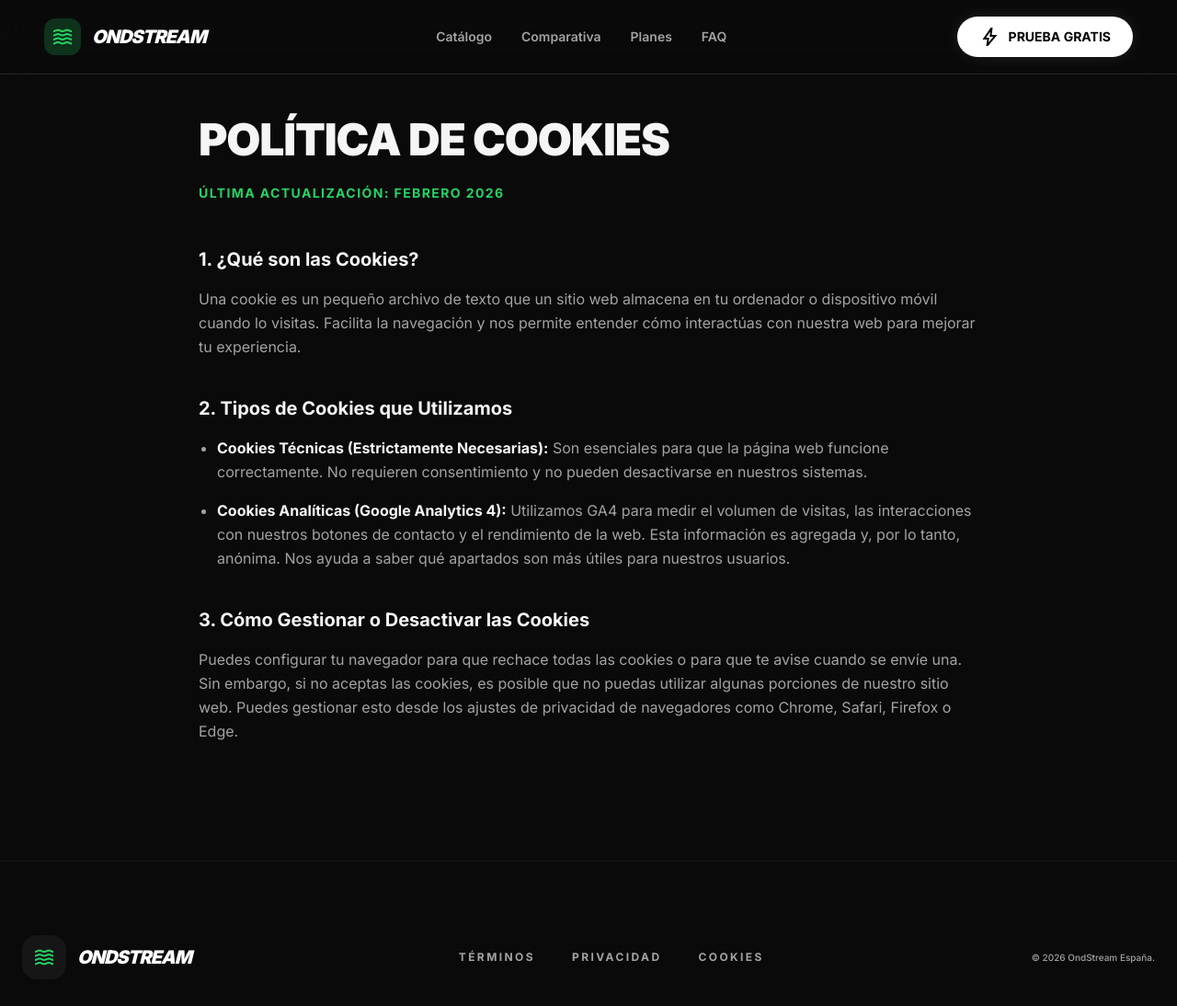
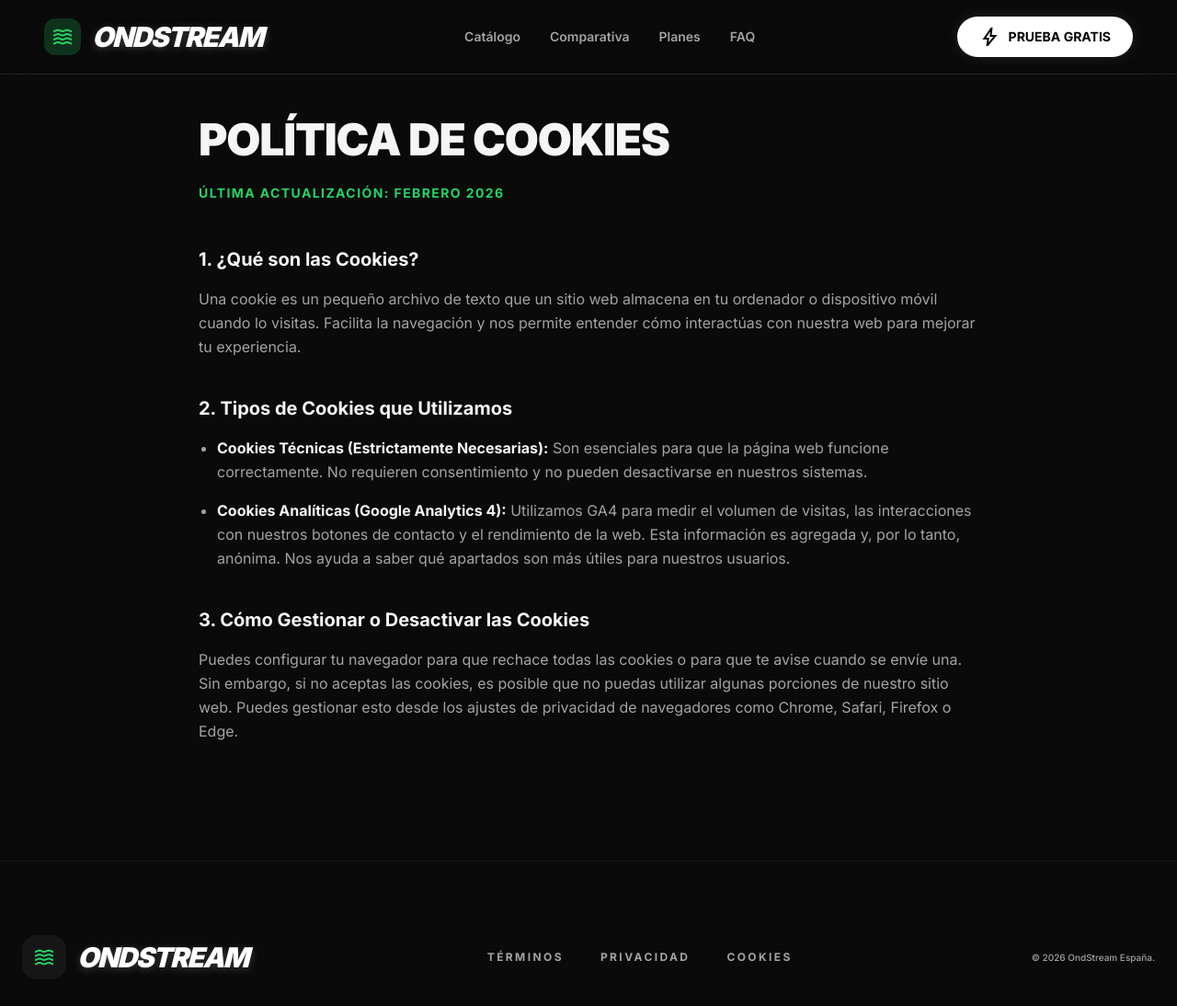
Before and after one commit to Baguza666/ondastream, a Next.js app: page /cookies in a window 1280 px wide. Shown: the top 1094 px of the page at 92% size. Built offline with nearby package versions, Linux system fonts and the light colour scheme.

Commit message:
feat: enhance logo branding, add SVG favicon, verify showcase image

```diff
--- a/src/components/Footer.tsx
+++ b/src/components/Footer.tsx
@@ -11,7 +11,7 @@ export default function Footer() {
                             waves
                         </span>
                     </div>
-                    <span className="font-black text-xl tracking-tighter uppercase italic text-white">
+                    <span className="font-black text-2xl md:text-3xl tracking-tighter uppercase italic text-white [text-shadow:_0_2px_10px_rgb(255_255_255_/_20%)]">
                         OndStream
                     </span>
                 </div>
--- a/src/components/Navbar.tsx
+++ b/src/components/Navbar.tsx
@@ -16,7 +16,7 @@ export default function Navbar() {
                             waves
                         </span>
                     </div>
-                    <h1 className="font-sans text-xl font-black tracking-tighter text-white uppercase italic">
+                    <h1 className="font-sans text-2xl md:text-3xl font-black tracking-tighter text-white uppercase italic [text-shadow:_0_2px_10px_rgb(255_255_255_/_20%)]">
                         OndStream
                     </h1>
                 </Link>
```
Also changed, not shown: src/app/icon.svg (added).
